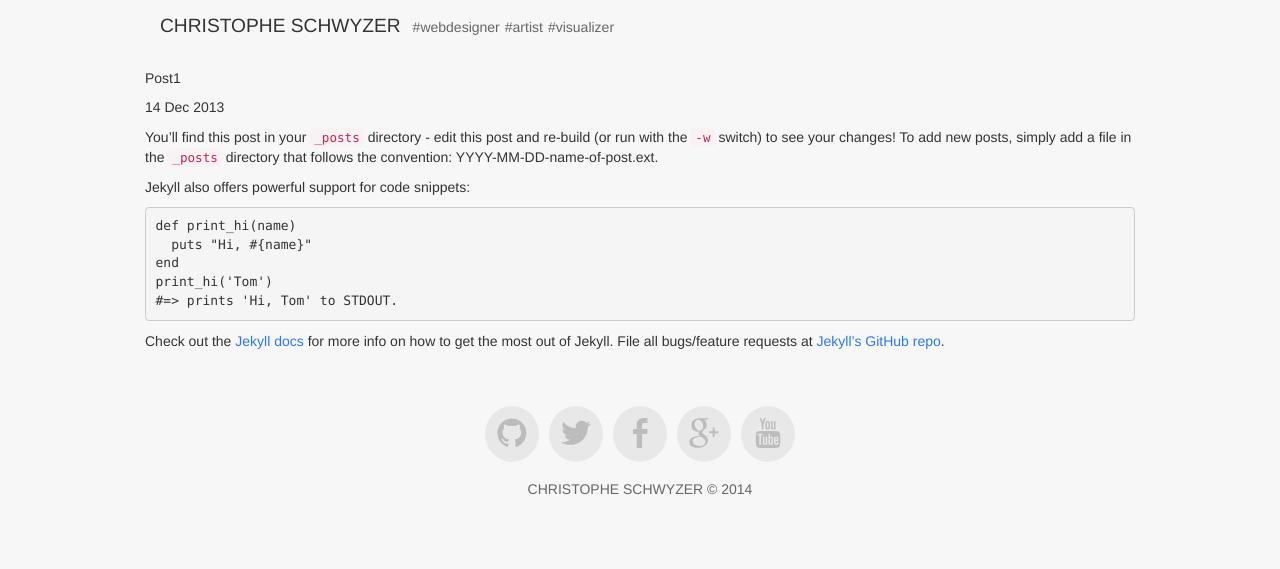
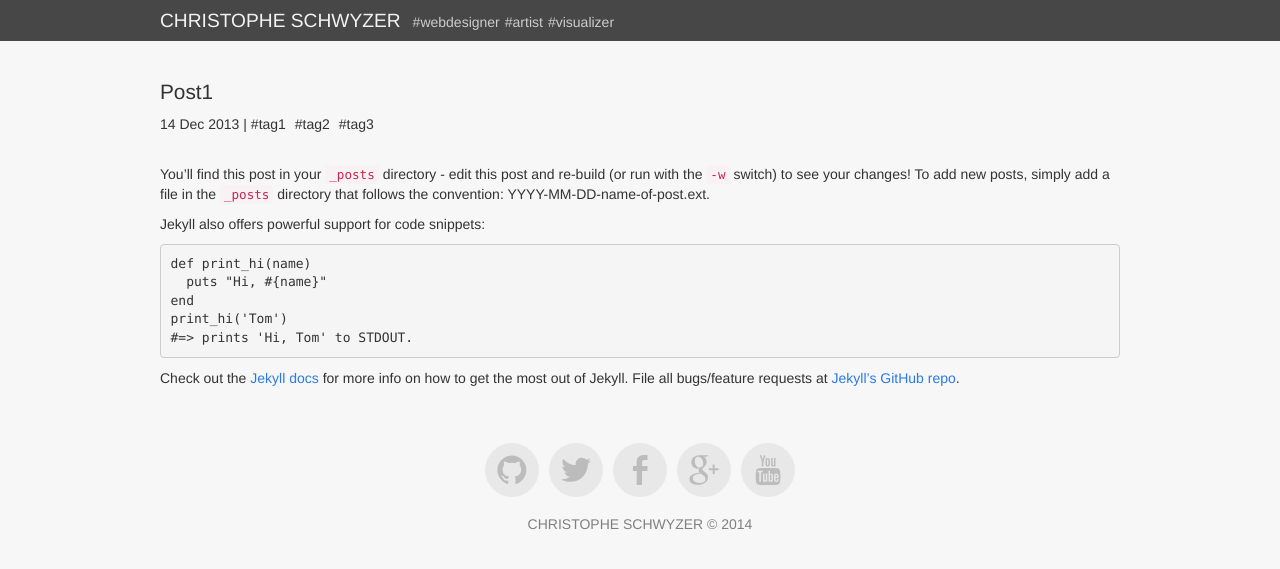
Before and after one commit to christopheschwyzer/christopheschwyzer.github.io, a Jekyll site: the page built from _posts/2013-12-14-project1.markdown, in a window 1280 px wide. Shown: the top 569 px of the page. Built offline with Jekyll 4.4.1, drawn with Linux system fonts in a browser that asks for light colours.

Commit message:
adjust post structure / styles

```diff
--- a/_layouts/post.html
+++ b/_layouts/post.html
@@ -1,10 +1,16 @@
 ---
 layout: default
-title: Details
 ---
-<h2>{{ page.title }}</h2>
-<p class="meta">{{ page.date | date_to_string }}</p>
+<div class="post">
 
-<div class="post">
-{{ content }}
+	<h1>{{ page.title }}</h1>
+	<div class="meta"><time class="date" datetime="{{ post.date }}" title="{{ post.date }}">{{ page.date | date_to_string }}</time> |
+		<ul class="tags">
+			{% for tag in page.tags%}
+				<li class="tag">{{ tag }}</li>
+			{% endfor %}
+		</ul>
+	</div>
+
+	{{ content }}
 </div>
--- a/css/main.css
+++ b/css/main.css
@@ -31,8 +31,16 @@ h3,
 h4,
 h5,
 h6 {
-  font-size: 100%;
   font-weight: 400;
+}
+h1 {
+  font-size: 1.3rem;
+}
+h2 {
+  font-size: 1.1rem;
+}
+h3 {
+  font-size: 1rem;
 }
 a {
   color: #2a7ae2;
@@ -61,30 +69,66 @@ strong {
 .tag {
   display: inline;
   margin-right: 5px;
-  color: #666666;
 }
 .tag:before {
   content: "#";
 }
 #header {
-  padding: 12px 0;
+  margin-bottom: 40px;
+  padding: 7px 0;
+  background-color: #474747;
 }
 #header .logo {
   display: inline-block;
   margin-right: 12px;
   text-transform: uppercase;
-  color: #333333;
+  color: #f2f2f2;
   font-size: 1.2rem;
 }
 #header .logo:hover {
   text-decoration: none;
-  color: #666666;
+  color: ligthen(#f2f2f2, 10);
+}
+#header .tag {
+  color: #cccccc;
 }
 #content {
   margin-bottom: 50px;
 }
 #content .wrap {
   padding: 0;
+}
+#content .post {
+  padding: 0 15px;
+}
+#content .post .meta {
+  margin-bottom: 30px;
+}
+#content .post .meta ul {
+  margin: 0;
+  padding: 0;
+  display: inline;
+}
+#content .post img,
+#content .post iframe {
+  margin-bottom: 50px;
+}
+#content .post img {
+  padding: 5px;
+  max-width: 100%;
+  max-height: 400px;
+  background-color: white;
+  border: 1px solid #dddddd;
+}
+@media (min-height: 600px) {
+  #content .post img {
+    max-height: 500px;
+  }
+}
+@media (min-height: 1000px) {
+  #content .post img {
+    max-height: 900px;
+  }
 }
 #content .portfolio ul {
   margin: 0;
@@ -104,10 +148,20 @@ strong {
   border: 1px solid #cccccc;
   background-color: white;
   text-decoration: none;
-  color: #666666;
+  color: #333333;
+  -webkit-transition: 200ms;
+  -moz-transition: 200ms;
+  -o-transition: 200ms;
+  transition: 200ms;
 }
-#content .portfolio .project:hover {
-  color: #595959;
+#content .portfolio .project:hover,
+#content .portfolio .project:focus {
+  -webkit-transform: scale(1.02);
+  -moz-transform: scale(1.02);
+  -o-transform: scale(1.02);
+  -ms-transform: scale(1.02);
+  transform: scale(1.02);
+  border-color: #999999;
 }
 #content .portfolio .project img {
   display: block;
@@ -118,7 +172,8 @@ strong {
   padding: 7px;
 }
 #content .portfolio .project-meta .description {
-  font-size: 0.85rem;
+  font-size: 0.7rem;
+  color: #999999;
 }
 #content .portfolio .project-meta .date {
   float: right;
@@ -152,11 +207,12 @@ strong {
   background-color: #e0e0e0;
 }
 #footer .social svg {
+  display: block;
   width: 30px;
   height: 30px;
 }
 #footer .copyright {
   padding: 12px 0;
   text-transform: uppercase;
-  color: #666666;
+  color: #808080;
 }
```
Also changed, not shown: css/main.less (+67 -11 lines).
